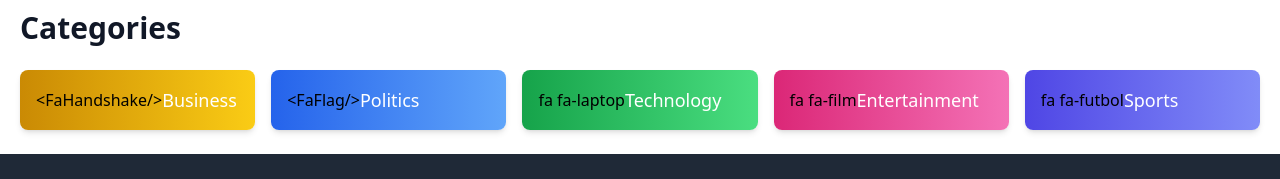
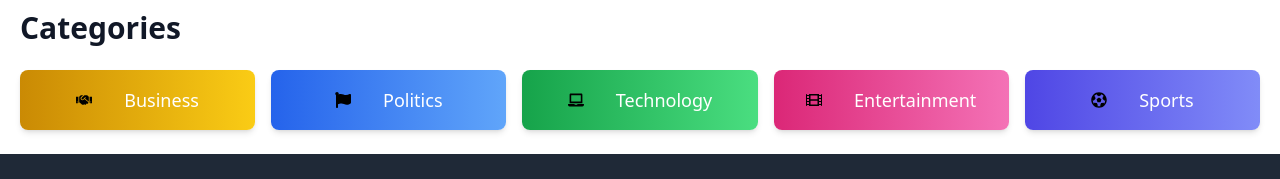
Before and after one commit to NiyonkuruEsther/react-news-with-typescipt, a React (Vite) app: page / in a window 1280 px wide. Shown: the part 1104-1283 px from the top of the page. Built offline with nearby package versions, Linux system fonts and the light colour scheme; no server answers.

Commit message:
used the react transition to achive the animation of the dropdown of the publishers

```diff
--- a/package.json
+++ b/package.json
@@ -21,6 +21,7 @@
     "react-intl": "^6.3.2",
     "react-redux": "^8.0.5",
     "react-router-dom": "^6.10.0",
+    "react-transition-group": "^4.4.5",
     "redux": "^4.2.1",
     "semantic-ui-css": "^2.5.0",
     "semantic-ui-react": "^2.1.4",
--- a/src/App.jsx
+++ b/src/App.jsx
@@ -14,12 +14,13 @@ function App() {
       <Header />
       <HeroSection />
       <LatestNews />
-      <Router>
+      <CategoriesSection />
+      {/* <Router>
         <Routes>
-          <Route path="/business" element={<BusinessPage />} />
+          <Route path="/:name" element={<BusinessPage />} />
           <Route path="/" element={<CategoriesSection />} />
         </Routes>
-      </Router>
+      </Router> */}
       <Footer />
       <News />
     </div>
--- a/src/components/CategoriesSection.jsx
+++ b/src/components/CategoriesSection.jsx
@@ -1,37 +1,43 @@
-import React from "react";
-import { Link } from "react-router-dom";
-import { FaHandshake, FaFlag } from "react-icons/fa";
+// import { Link } from "react-router-dom";
+import {
+  FaHandshake,
+  FaFlag,
+  FaLaptop,
+  FaFilm,
+  FaFutbol,
+  FaHome,
+} from "react-icons/fa";
 
 function CategoriesSection() {
   const categories = [
     {
       id: 1,
       name: "Business",
-      icon: "<FaHandshake/>",
+      icon: <FaHandshake />,
       color: "from-yellow-600 to-yellow-400",
     },
     {
       id: 2,
       name: "Politics",
-      icon: "<FaFlag/>",
+      icon: <FaFlag />,
       color: "from-blue-600 to-blue-400",
     },
     {
       id: 3,
       name: "Technology",
-      icon: "fa fa-laptop",
+      icon: <FaLaptop />,
       color: "from-green-600 to-green-400",
     },
     {
       id: 4,
       name: "Entertainment",
-      icon: "fa fa-film",
+      icon: <FaFilm />,
       color: "from-pink-600 to-pink-400",
     },
     {
       id: 5,
       name: "Sports",
-      icon: "fa fa-futbol",
+      icon: <FaFutbol />,
       color: "from-indigo-600 to-indigo-400",
     },
   ];
@@ -42,16 +48,15 @@ function CategoriesSection() {
         <h2 className="text-3xl font-bold text-gray-900">Categories</h2>
         <div className="grid grid-cols-1 sm:grid-cols-2 md:grid-cols-3 lg:grid-cols-5 gap-4 mt-6">
           {categories.map((item, index) => (
-            <Link
-              href=""
+            <button
+              // to={``}
               key={item.id}
-              to={`/business`}
               // to={`/${item.name.toLowerCase()}`}
-              className={`p-4 flex items-center rounded-lg shadow-md hover:shadow-lg transform transition duration-200 hover:-translate-y-1 bg-gradient-to-r ${item.color}`}
+              className={`p-4 flex items-center gap-8 justify-center rounded-lg shadow-md hover:shadow-lg transform transition duration-200 hover:-translate-y-1 bg-gradient-to-r ${item.color}`}
             >
               {item.icon}
               <span className="text-white text-lg">{item.name}</span>
-            </Link>
+            </button>
           ))}
         </div>
       </div>
--- a/src/components/NewsApp.jsx
+++ b/src/components/NewsApp.jsx
@@ -1,12 +1,13 @@
+import { useState } from "react";
 import { useSelector, useDispatch } from "react-redux";
+import { TransitionGroup, CSSTransition } from "react-transition-group";
+
 import {
   fetchArticles,
   selectArticlesByPublisher,
 } from "../features/newsSlice";
 import { fetchPublishers, selectPublishers } from "../features/publisherSlice";
 import { useEffect, useMemo } from "react";
-import { useState } from "react";
-// import TopArticles from "./TopArticles";
 
 function News() {
   const dispatch = useDispatch();
@@ -17,14 +18,13 @@ function News() {
   }, [dispatch]);
 
   const [selectedPublisher, setSelectedPublisher] = useState(null);
+  const [showAllPublishers, setShowAllPublishers] = useState(false);
 
   const handlePublisherChange = (publisher) => {
-    console.log(publisher.name, ";", "hello momo");
     setSelectedPublisher(publisher);
     const relatedArticlesOfPublisher = publishers.publishers.filter(
       (article) => article.name === publisher.name
     );
-    console.log(relatedArticlesOfPublisher, "hell momiee");
     dispatch(fetchArticles(publisher.id));
   };
 
@@ -34,7 +34,6 @@ function News() {
   const selectedArticles = selectedPublisher
     ? articles[selectedPublisher.id] || []
     : [];
-  //   const selectedArticlesStatus = useSelector(selectArticlesStatus);
 
   return (
     <>
@@ -42,22 +41,42 @@ function News() {
       {memoizedPublishers.publishers.length > 0 && (
         <div className="">
           <p>Select a publisher:</p>
-          <div className="grid grid-cols-4 gap-3">
-            {" "}
-            {memoizedPublishers.publishers.map((publisher) => (
+          <TransitionGroup className="flex flex-wrap items-center gap-3 relative">
+            {showAllPublishers
+              ? memoizedPublishers.publishers.map((publisher) => (
+                  <CSSTransition
+                    classNames="fade"
+                    timeout={500}
+                    key={publisher.id}
+                  >
+                    <button
+                      className="bg-blue-400 p-2 ring-4 rounded-md ring-blue-700"
+                      onClick={() => handlePublisherChange(publisher)}
+                    >
+                      {publisher.name}
+                    </button>
+                  </CSSTransition>
+                ))
+              : memoizedPublishers.publishers.slice(0, 10).map((publisher) => (
+                  <button
+                    key={publisher.id}
+                    className="bg-blue-400 p-2 ring-4 rounded-md ring-blue-700"
+                    onClick={() => handlePublisherChange(publisher)}
+                  >
+                    {publisher.name}
+                  </button>
+                ))}
+            {memoizedPublishers.publishers.length > 10 && (
               <button
-                className="bg-blue-400  p-2 ring-4 rounded-md ring-blue-700"
-                key={publisher.id}
-                onClick={() => handlePublisherChange(publisher)}
+                className="bg-gray-300 p-2 rounded-full focus:outline-none absolute right-3 top-3"
+                onClick={() => setShowAllPublishers(!showAllPublishers)}
               >
-                {publisher.name}
+                {/* show/hide button */}
               </button>
-            ))}
-          </div>
+            )}
+          </TransitionGroup>
         </div>
       )}
-
-      {/* {selectedPublisher && <TopArticles publisherId={selectedPublisher.id} />} */}
 
       {selectedPublisher && (
         <>
@@ -72,7 +91,6 @@ function News() {
           ))}
         </>
       )}
-      {console.log(articles, "articles")}
     </>
   );
 }
--- a/src/index.css
+++ b/src/index.css
@@ -1,3 +1,12 @@
 @tailwind base;
 @tailwind components;
 @tailwind utilities;
+
+.fade-enter {
+    opacity: 0;
+}
+
+.fade-enter-active {
+    opacity: 1;
+    transition: opacity 0.5s ease-in-out;
+}
```
Also changed, not shown: 1 other file (tests, documents, lock files or other folders).
